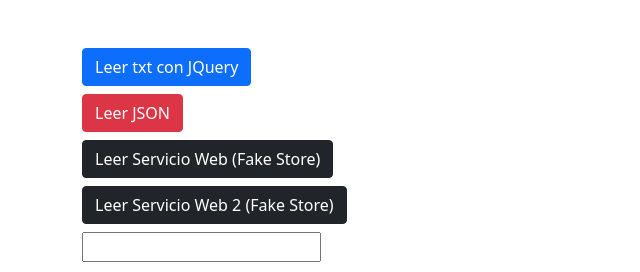
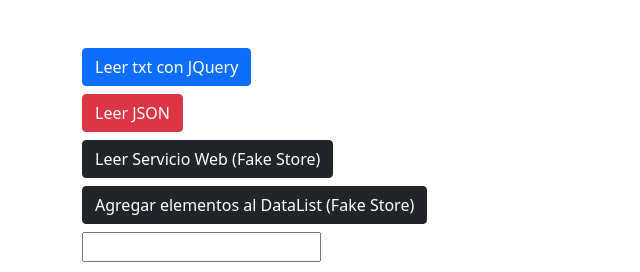
Before and after one commit to JReyesFlores/Demos-JQuery, a plain HTML site: page index.html in a window 1280 px wide. Shown: the whole page, without its empty margins (0-640 px from the left). Drawn offline with nearby package versions, Linux system fonts and the light colour scheme.

Commit message:
Cambiando el value del último boton

```diff
--- a/index.html
+++ b/index.html
@@ -38,7 +38,7 @@
 
         <div class="row">
             <div class="col">
-                <button type="button" class="btn btn-dark" id="leerServicioWeb2">Leer Servicio Web 2 (Fake
+                <button type="button" class="btn btn-dark" id="leerServicioWeb2">Agregar elementos al DataList (Fake
                     Store)</button>
                 <div class="mt-2 mb-2">
                     <input type="text" name="formatoimagen" list="listaProductos"></p>
```
